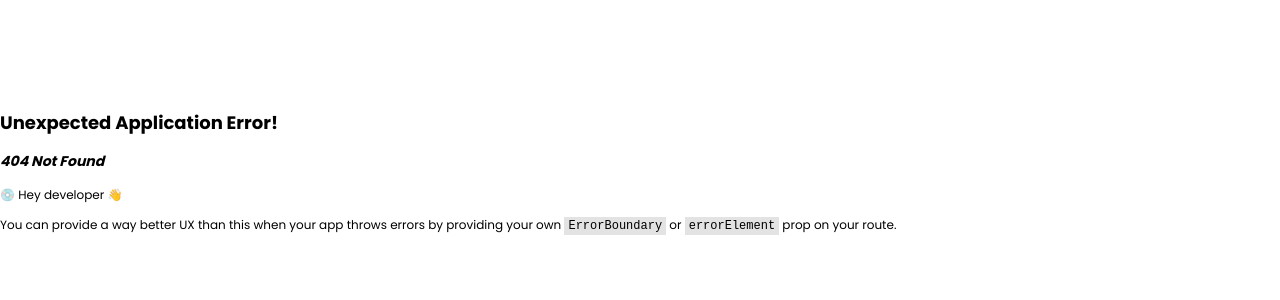
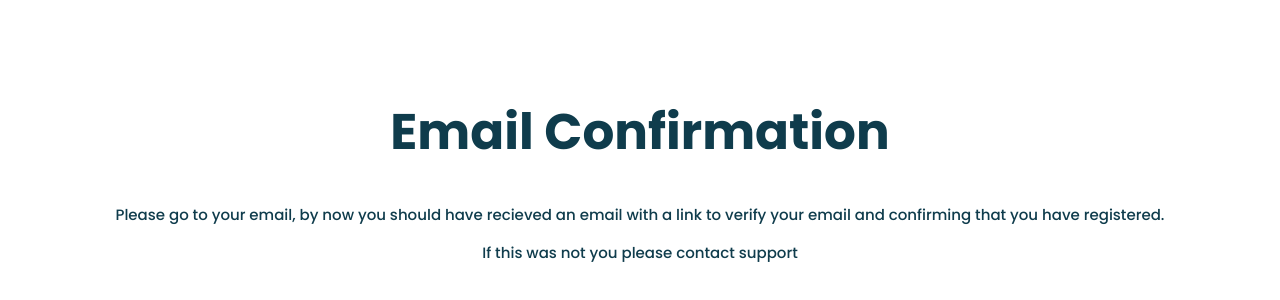
Before and after one commit to SeratiVilankulu/Image-Gallery-App, a React (Vite) app in the folder Test_api/image-gallery/: page /email-confirm in a window 1280 px wide. Before the commit this address had no page. Shown: the part 230-530 px from the top of the page. Built offline with nearby package versions, Linux system fonts and the light colour scheme.

Commit message:
Frontend

```diff
--- /dev/null
+++ b/Test_api/image-gallery/src/Pages/EmailValidationMessage/EmailConfirm.jsx
@@ -0,0 +1,20 @@
+import React from "react";
+import PageStyle from "./EmailConfirm.module.css";
+
+const EmailConfirm = () => {
+  return (
+    <div className={PageStyle.confirmContainer}>
+      <div className={PageStyle.heading}>
+        <h1>Email Confirmation</h1>
+      </div>
+      <div className={PageStyle.sentence}></div>
+      <p>
+        Please go to your email, by now you should have recieved an email with a
+        link to verify your email and confirming that you have registered.
+      </p>
+      <p>If this was not you please contact support</p>
+    </div>
+  );
+};
+
+export default EmailConfirm;
--- /dev/null
+++ b/Test_api/image-gallery/src/Pages/EmailValidationMessage/EmailConfirm.module.css
@@ -0,0 +1,15 @@
+.confirmContainer {
+  text-align: center;
+  min-width: 100vw;
+}
+
+.heading {
+  font-size: 25px;
+  color: rgb(15, 60, 76);
+}
+
+p {
+  font-size: 15px;
+  font-weight: 500;
+  color: rgb(15, 60, 76);
+}
--- a/Test_api/image-gallery/src/Pages/Login/LoginPage.jsx
+++ b/Test_api/image-gallery/src/Pages/Login/LoginPage.jsx
@@ -1,6 +1,6 @@
-import React, { useState } from "react";
+import React, { useState, useEffect } from "react";
 import axios from "axios";
-import { Link, useNavigate } from "react-router-dom";
+import { Link, useNavigate, useLocation } from "react-router-dom";
 import "./LoginPage.css";
 import { FaUser } from "react-icons/fa6";
 import { IoMdLock } from "react-icons/io";
@@ -15,12 +15,22 @@ const LoginPage = () => {
   const [errorMsg, setErrorMsg] = useState({}); // State to display error message if credentials are not vaild
   const [successMsg, setSuccessMsg] = useState(""); // State to display a success message after successful registration
   const [Submitting, setSubmitting] = useState(false); // State to manage the form submission status (to prevent multiple submissions)
-  const navigate = useNavigate(); //Used to navigate to another page
+  const navigate = useNavigate(); // Used to navigate to another page
+  const location = useLocation(); // Used to access the current URL and its query parameters
 
   // const [usernameFocused, setUsernameFocused] = useState(false); // Track if username field is focused
   // const [passwordFocused, setPasswordFocused] = useState(false); // Track if password field is focused
   // const [usernameHasInput, setUsernameHasInput] = useState(false); // Track if username has input data
   // const [passwordHasInput, setPasswordHasInput] = useState(false); // Track if password has input data
+
+  // useEffect hook to check for query parameters in the URL
+  useEffect(() => {
+    const params = new URLSearchParams(location.search); // Create a URLSearchParams object to easily access query parameters
+    // If the 'verified' query parameter is present, set a success message
+    if (params.get("verified")) {
+      setSuccessMsg("Your email has been verified. Please login.");
+    }
+  }, [location.search]);
 
   // Function to handle changes in form input fields
   const handleUserInput = (name, value) => {
--- a/Test_api/image-gallery/src/Pages/Register/RegisterPage.jsx
+++ b/Test_api/image-gallery/src/Pages/Register/RegisterPage.jsx
@@ -104,7 +104,7 @@ const RegisterPage = () => {
         Password: formInput.Password,
       });
       setSuccessMsg("Successfully registered!");
-      setTimeout(() => navigate("/"), 1500); //redirect to login page once successful
+      setTimeout(() => navigate("/email-confirm"), 1500); //redirect to login page once successful
     } catch (error) {
       setFormError({ api: "Registration failed. Please try again." }); //If registraction fails
     } finally {
```
Also changed, not shown: Test_api/image-gallery/src/App.jsx (+7 -4 lines), Test_api/image-gallery/src/main.jsx (+7 -3 lines), 2 other files (tests, documents, lock files or other folders).
